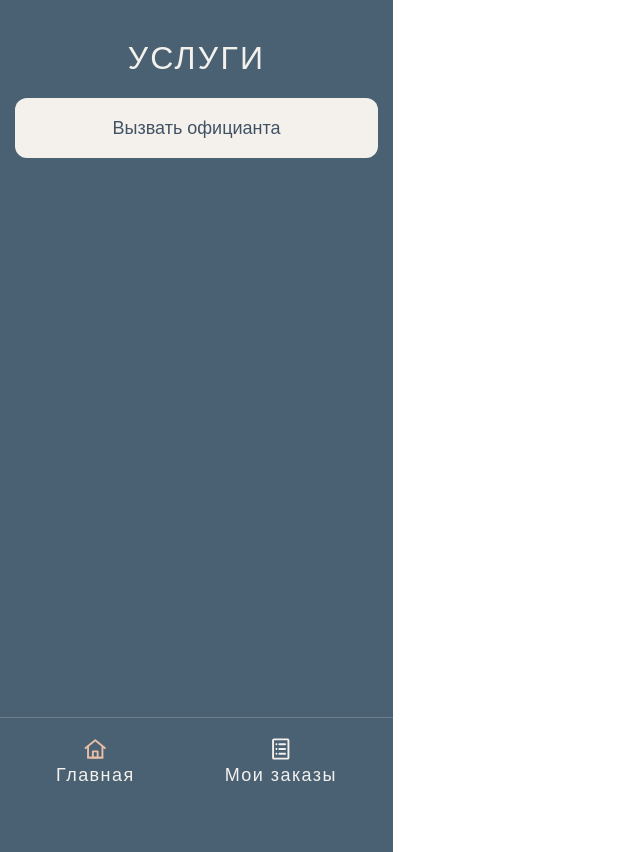
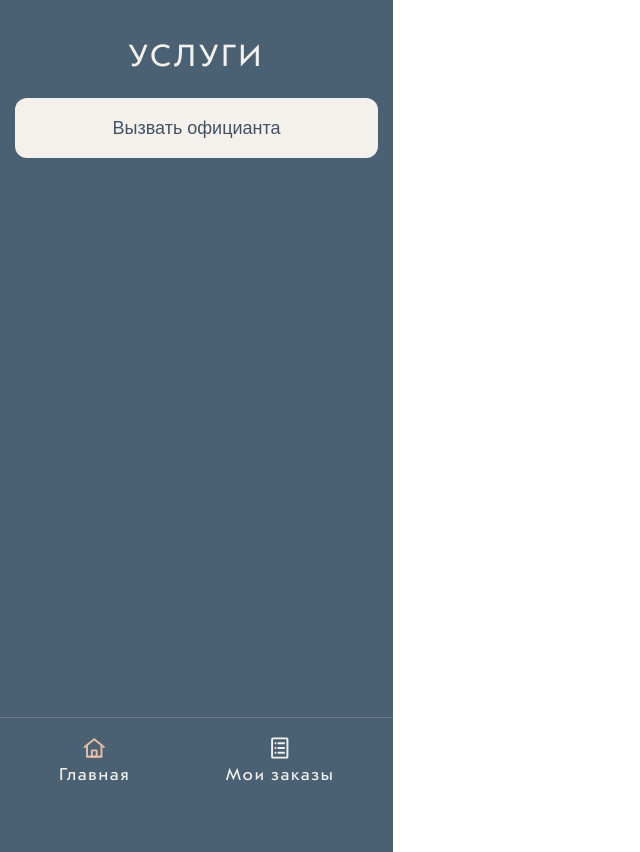
Before and after one commit to 8Lou/piazetta, a Nuxt app: page / in a window 1280 px wide. Shown: the whole page, without its empty margins (0-640 px from the left). Built offline with nearby package versions, Linux system fonts and the light colour scheme.

Commit message:
fonts fix

```diff
--- a/assets/global.css
+++ b/assets/global.css
@@ -20,10 +20,10 @@
 }
 @font-face {
   font-family: "Journal Sans New";
-  src: url("/assets/fonts/JournalSansNew.ttf") format("ttf");
+  src: url("@/assets/fonts/JournalSansNew.ttf") format("truetype");
 }
 h1 {
-  font-family: "JournalSansNew", sans-serif;
+  font-family: "Journal Sans New", sans-serif;
   color: rgba(244, 241, 237, 1);
   font-size: 32px;
   font-weight: 400;
@@ -33,7 +33,7 @@ h1 {
 }
 h2,
 ::placeholder {
-  font-family: "JournalSansNew", sans-serif;
+  font-family: "Journal Sans New", sans-serif;
   color: #f4f1ed;
   font-size: 18px;
   font-weight: 400;
@@ -63,7 +63,7 @@ h2,
   margin: 4px;
 }
 label {
-  font-family: "JournalSansNew", sans-serif;
+  font-family: "Journal Sans New", sans-serif;
   font-size: 16px;
   font-weight: 400;
   line-height: 24px;
```
